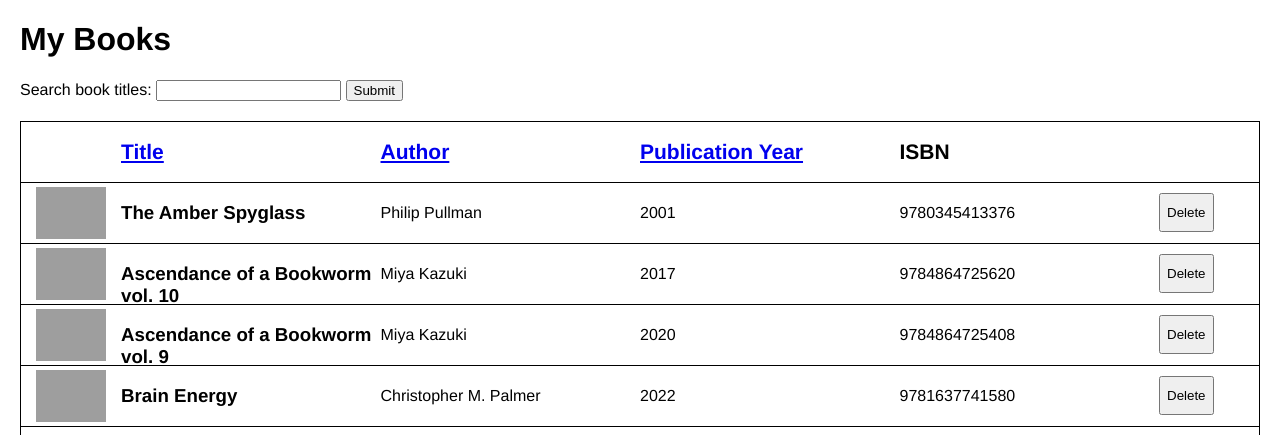
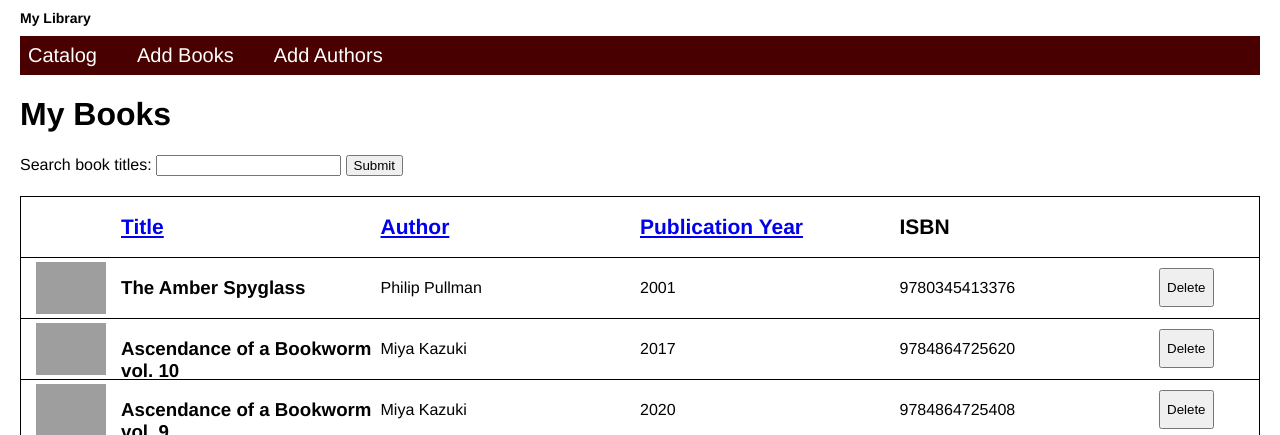
Before and after one commit to tashhhh4/Book-Alchemy, a Flask app: page / in a window 1280 px wide. Shown: the top 435 px of the page. Run offline with Flask 3, Linux system fonts and the light colour scheme; grey boxes are pictures that could not be loaded.

Commit message:
Added navigation header with links between 3 main pages of app.

```diff
--- a/static/style.css
+++ b/static/style.css
@@ -14,6 +14,28 @@ body > * {
 
 section {
     padding-bottom: 20px;
+}
+
+/* Header */
+header .site-title {
+    font-weight: bold;
+    font-size: 14px;
+    padding: 10px 0;
+}
+
+header nav {
+    display: flex;
+    gap: 40px;
+    padding: 8px;
+    background-color: #480000;
+    color: #fff;
+}
+
+header nav a {
+    text-decoration: none;
+    font-weight: medium;
+    font-size: 20px;
+    color: inherit;
 }
 
 /* Add Forms */
--- a/templates/add_author.html
+++ b/templates/add_author.html
@@ -10,6 +10,8 @@
   {% if message %}
   <div class="message {% if error %}error{% endif %}">{{ message }}</div>
   {% endif %}
+
+  {% include "header.html" %}
 
   <h1>Add New Author</h1>
 
--- a/templates/add_book.html
+++ b/templates/add_book.html
@@ -10,6 +10,8 @@
   {% if message %}
   <div class="message {% if error %}error{% endif %}">{{ message }}</div>
   {% endif %}
+
+  {% include "header.html" %}
 
   <h1>Add New Book</h1>
 
--- /dev/null
+++ b/templates/header.html
@@ -0,0 +1,10 @@
+<header>
+  <div class="site-title">
+    My Library
+  </div>
+  <nav>
+    <a href="/">Catalog</a>
+    <a href="/add_book">Add Books</a>
+    <a href="/add_author">Add Authors</a>
+  </nav>
+</header>
--- a/templates/home.html
+++ b/templates/home.html
@@ -10,6 +10,8 @@
     {% if message %}
     <div class="message">{{ message }}</div>
     {% endif %}
+
+    {% include "header.html" %}
 
     <h1>My Books</h1>
 
```
